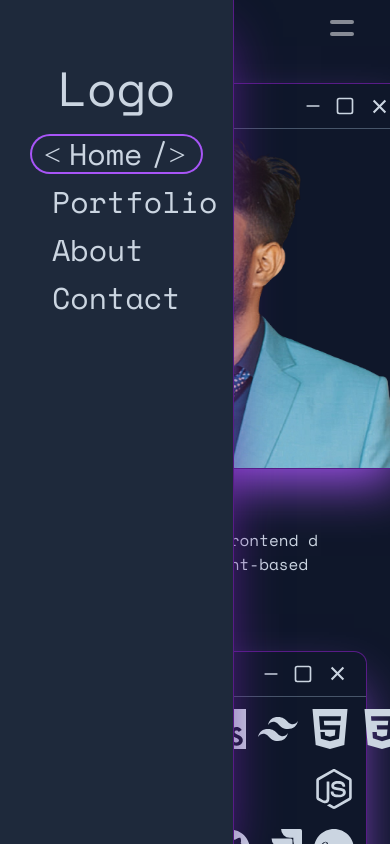
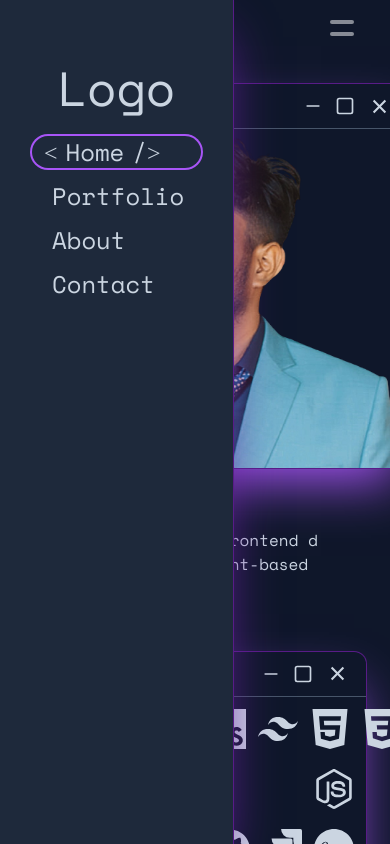
Before and after one commit to AbidHasanPiash/abidhasan-portfolio, a React (Create React App) app: page / in a window 390 px wide. Built offline with nearby package versions, Linux system fonts and the light colour scheme.

Commit message:
navbar fixed

```diff
--- a/src/components/Navbar.jsx
+++ b/src/components/Navbar.jsx
@@ -43,14 +43,12 @@ export default function Navbar() {
             />
         </button>
         <ul
-            className={`${isOpen
-                ? 'block ease-in-out duration-500'
-                : ' ease-in-out duration-500 fixed -left-[100%]'}
-                z-50 pt-16 bg-slate-800 md:hidden text-xl fixed left-0 top-0 w-[60%] h-full border-r border-purple-900 shadow-2xl shadow-purple-800`}
+            className={`${isOpen === true ? 'block fixed top-0 left-0 ease-in-out duration-500' : 'ease-in-out duration-500 fixed -left-full'}
+                pt-16 bg-slate-800 md:hidden text-xl fixed left-0 top-0 w-[60%] h-full border-r border-purple-900 shadow-2xl shadow-purple-800`}
             >
             <h1 className="text-center text-5xl mb-6">Logo</h1>
             {navMenuItem.map((item, index) => (
-                <li key={index} className={`text-3xl px-3 rounded-full ${location.pathname  === item.link ? 'ring-2 ring-purple-500' : 'hover:text-slate-200 hover:scale-105'} my-3 mx-8 duration-200`}>
+                <li key={index} className={`text-2xl px-3 rounded-full ${location.pathname  === item.link ? 'ring-2 ring-purple-500' : 'hover:text-slate-200 hover:scale-105'} my-3 mx-8 duration-200`}>
                     <NavLink to={item.link} className='flex space-x-2'>
                         <p className={`${location.pathname  === item.link ? 'block' : 'hidden'}`}> ˂  </p>
                         <p>{item.title}</p>
```
